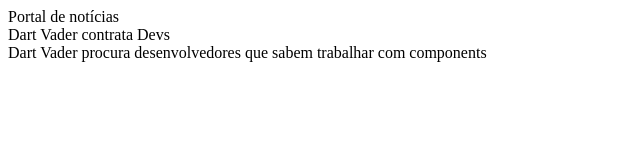
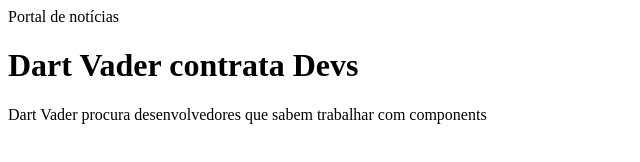
Before and after one commit to jailine-web/Curso-Angular, a plain HTML site: page Desafio 01/index.html in a window 1280 px wide. Shown: the whole page, without its empty margins (0-640 px from the left). Drawn offline with Linux system fonts and the light colour scheme.

Commit message:
Aula: Fundamentos - Ajustando o HTML

```diff
--- a/Desafio 01/index.html
+++ b/Desafio 01/index.html
@@ -4,13 +4,14 @@
     <meta charset="UTF-8">
     <meta name="viewport" content="width=device-width, initial-scale=1.0">
     <title>Html</title>
+    <link rel="stylesheet" href="./Style/card.css">
 </head>
 <body>
     <div class="container">
         <div class="card">
             <span>Portal de notícias</span>
-            <div class="cardLeft">Dart Vader contrata Devs</div>
-            <div class="cardRight"> Dart Vader procura desenvolvedores que sabem trabalhar com components</div>
+            <div class="cardLeft"> <h1> Dart Vader contrata Devs</h1></div>
+            <div class="cardRight"> <p> Dart Vader procura desenvolvedores que sabem trabalhar com components</div></p>
             <img src="./assets/Darth vader.jpg" alt="">
 
         </div>
```
Also changed, not shown: Desafio 01/Style/card.css (added).
